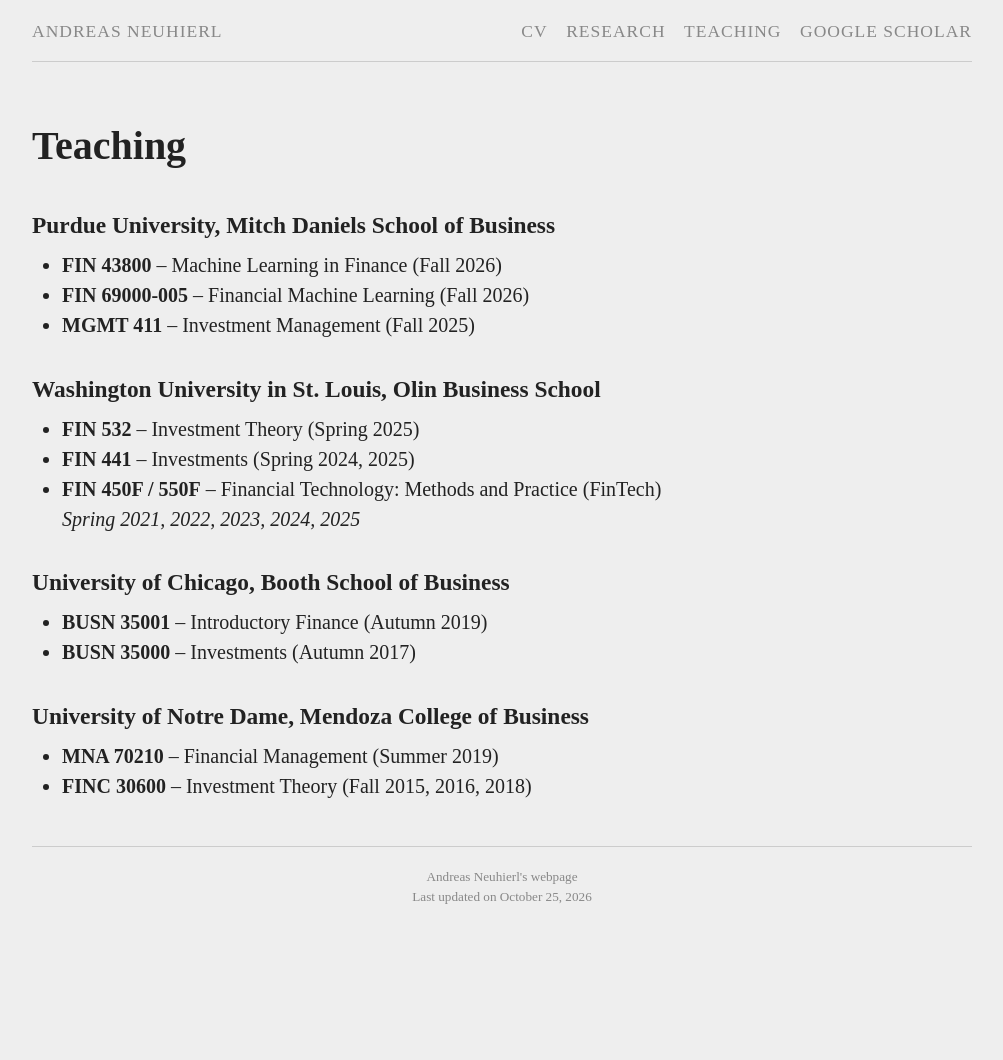
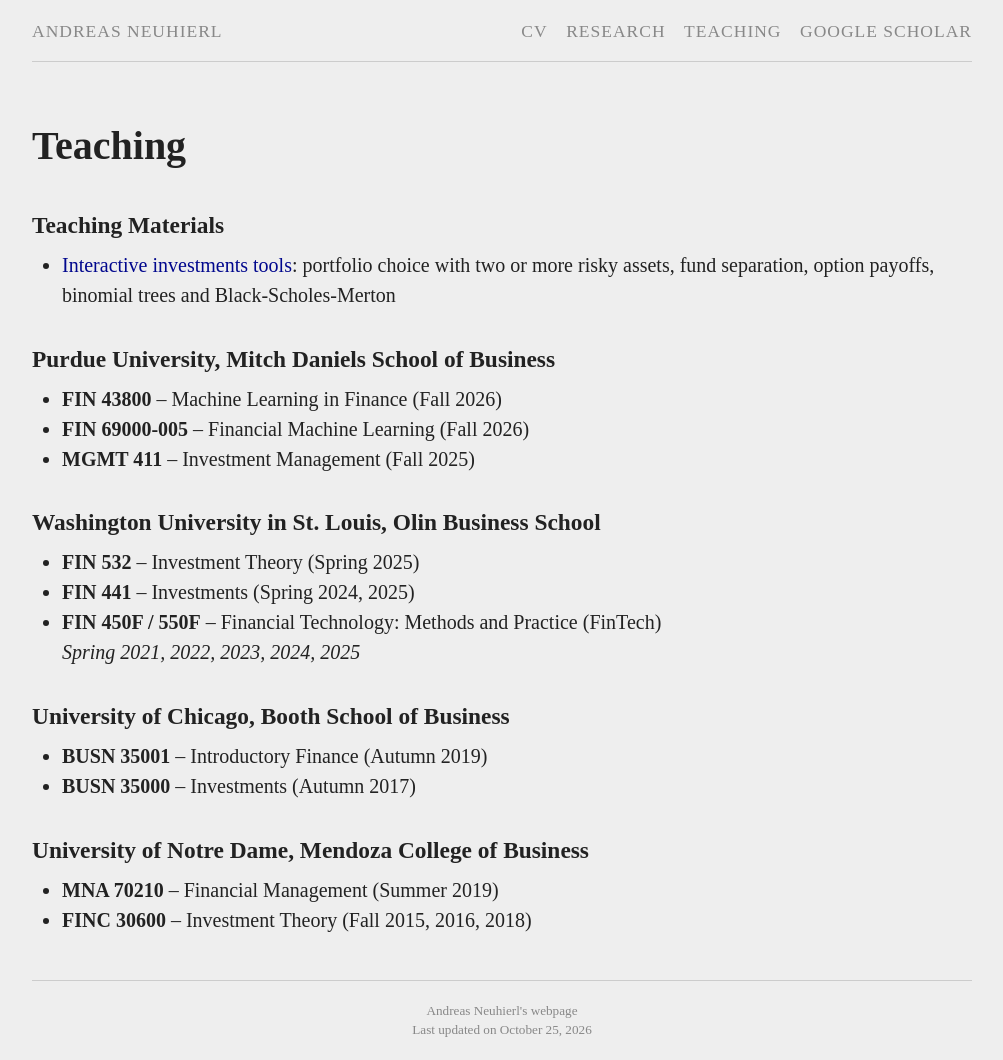
Before and after one commit to aneuhierl/aneuhierl.github.io, a Jekyll site: the page built from teaching.md, in a window 1280 px wide. Shown: the whole page, without its empty margins (138-1141 px from the left). Built offline with Jekyll 4.4.1, drawn with Linux system fonts in a browser that asks for light colours; comment, search, counter and statistics services are not loaded; before the commit the page ends 926 px from its top, so only the background shows below that.

Commit message:
Link investments tools from Teaching; drop empty footer source link
Co-Authored-By: Claude Opus 5.5 (1M context) <noreply@anthropic.com>

```diff
--- a/_config.yml
+++ b/_config.yml
@@ -1,6 +1,5 @@
 title: Andreas Neuhierl
 description: Andreas Neuhierl's webpage
-sourcecode: ""
 
 permalink: blog/:year/:month/:day/:title
 exclude: ["Makefile", "README.md"]
--- a/teaching.md
+++ b/teaching.md
@@ -3,6 +3,10 @@ layout: page
 title: Teaching
 permalink: /teaching/
 ---
+
+### Teaching Materials
+
+* [Interactive investments tools](/investments/): portfolio choice with two or more risky assets, fund separation, option payoffs, binomial trees and Black-Scholes-Merton
 
 ### Purdue University, Mitch Daniels School of Business
 
```
